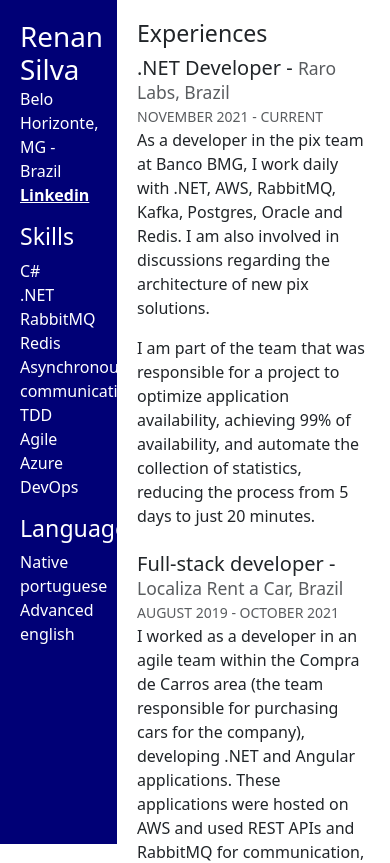
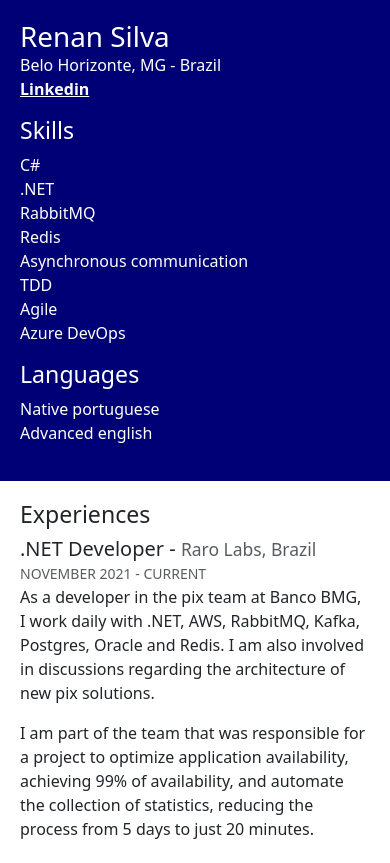
Before and after one commit to ressenzo/ressenzo.github.io, a React (Create React App) app: page / in a window 390 px wide. Shown: the top 863 px of the page. Built offline with nearby package versions, Linux system fonts and the light colour scheme.

Commit message:
Add mobile optimization

```diff
--- a/src/components/Main/Main.css
+++ b/src/components/Main/Main.css
@@ -2,3 +2,10 @@
     margin-left: 30%;
     padding: 20px;
 }
+
+@media (max-width: 768px) {
+    .right-column {
+        margin-left: 0;
+        padding: 20px;
+    }
+}
--- a/src/components/Skills/Skills.css
+++ b/src/components/Skills/Skills.css
@@ -13,3 +13,12 @@
 .left-column a {
     color: #FFF;
 }
+
+@media (max-width: 768px) {
+    .left-column {
+        position: relative;
+        width: 100%;
+        height: auto;
+        padding-bottom: 20px;
+    }
+}
```
